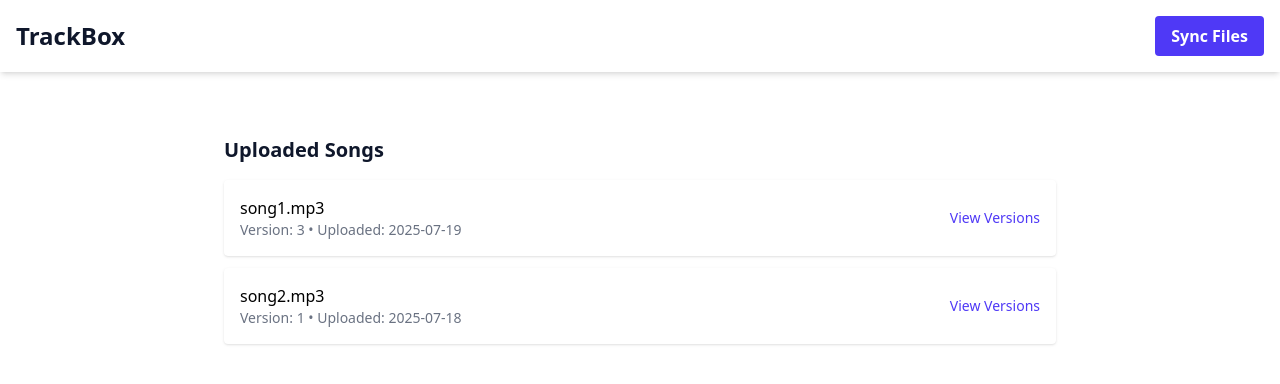
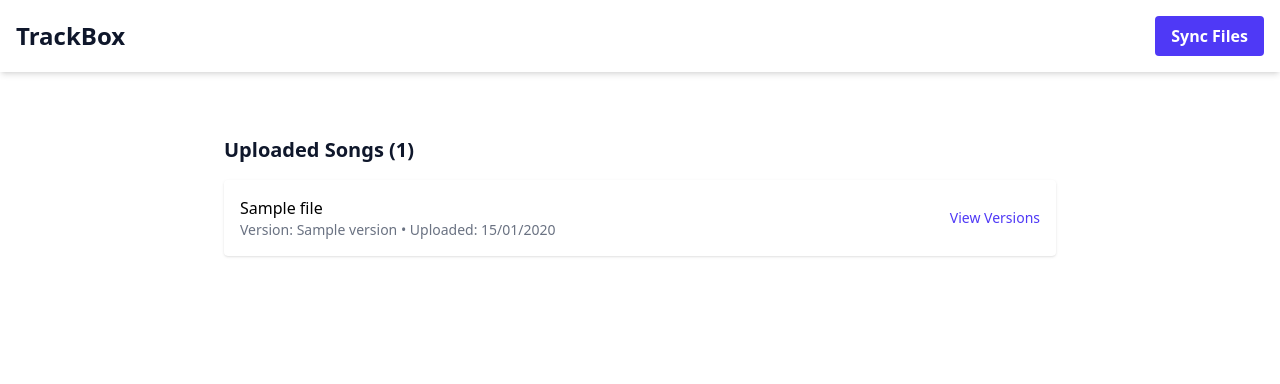
Before and after one commit to devtrope/trackbox, a PHP site: the page made by templates/home.html.twig in a window 1280 px wide. Shown: the top 384 px of the page. Run offline with PHP 8.4, Linux system fonts and the light colour scheme; the template is opened without the code that fills it: most values are stand-ins (such as "Sample title", 1, 10 or a date in 2020); some libraries are stand-ins or nearby versions.

Commit message:
feat: get files list

```diff
--- a/templates/home.html.twig
+++ b/templates/home.html.twig
@@ -7,23 +7,20 @@
     </navbar>
 
     <div class="p-8 w-[70%] mx-auto mt-8">
-        <h2 class="text-xl font-semibold mb-4 text-slate-900">Uploaded Songs</h1>
+        <h2 class="text-xl font-semibold mb-4 text-slate-900">Uploaded Songs ({{ files|length }})</h1>
 
         <div id="song-list" class="space-y-3">
-            <div class="p-4 rounded shadow flex justify-between items-center">
-                <div>
-                    <p class="font-medium">song1.mp3</p>
-                    <p class="text-sm text-gray-500">Version: 3 • Uploaded: 2025-07-19</p>
+            {% for file in files %}
+                <div class="p-4 rounded shadow flex justify-between items-center">
+                    <div>
+                        <p class="font-medium">{{ file.name }}</p>
+                        <p class="text-sm text-gray-500">Version: {{ file.version }} • Uploaded: {{ file.created_at|date('d/m/Y') }}</p>
+                    </div>
+                    {% if file.version > 1 %}
+                        <button class="text-indigo-600 hover:underline hover:cursor-pointer text-sm">View Versions</button>
+                    {% endif %}
                 </div>
-                <button class="text-indigo-600 hover:underline text-sm">View Versions</button>
-            </div>
-            <div class="bg-white p-4 rounded shadow flex justify-between items-center">
-                <div>
-                    <p class="font-medium">song2.mp3</p>
-                    <p class="text-sm text-gray-500">Version: 1 • Uploaded: 2025-07-18</p>
-                </div>
-                <button class="text-indigo-600 hover:underline text-sm">View Versions</button>
-            </div>
+            {% endfor %}
         </div>
     </div>
 {% endblock %}
```
Also changed, not shown: src/Controller/HomeController.php (+7 -1 lines).
